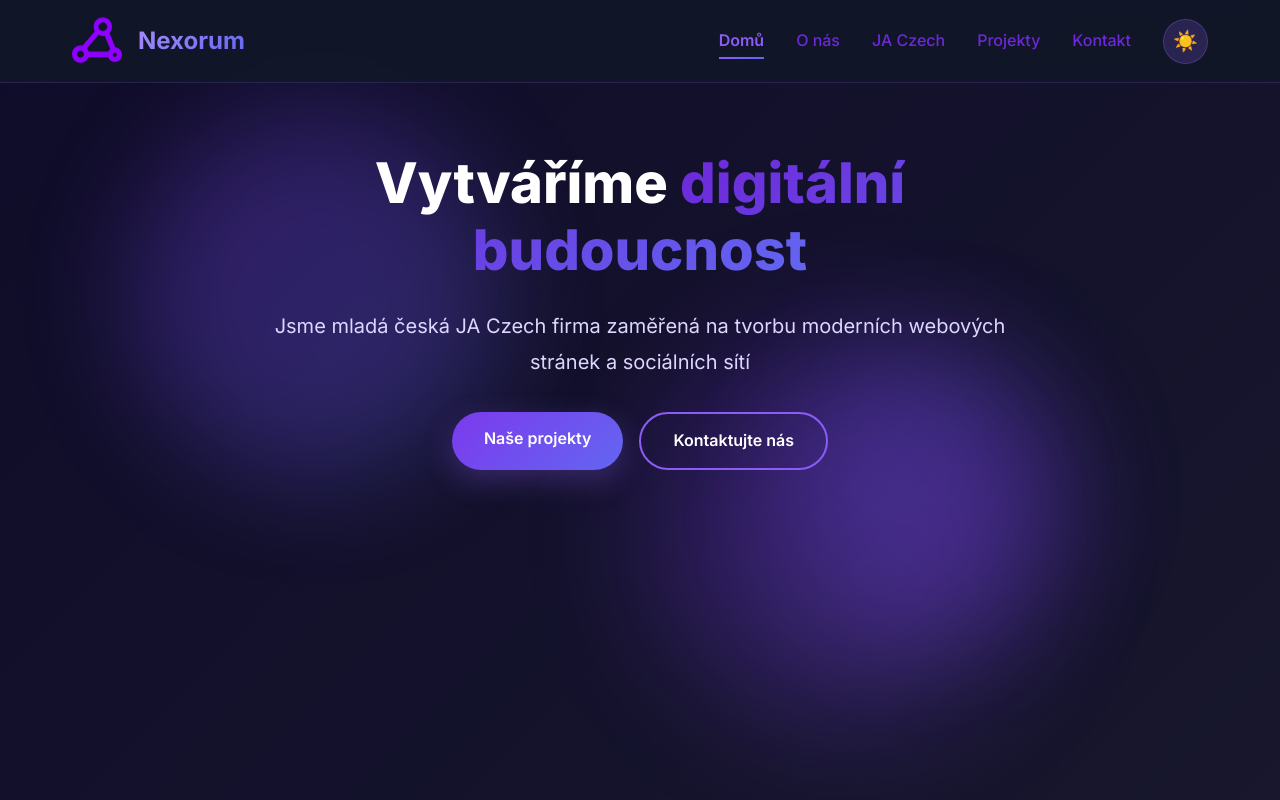
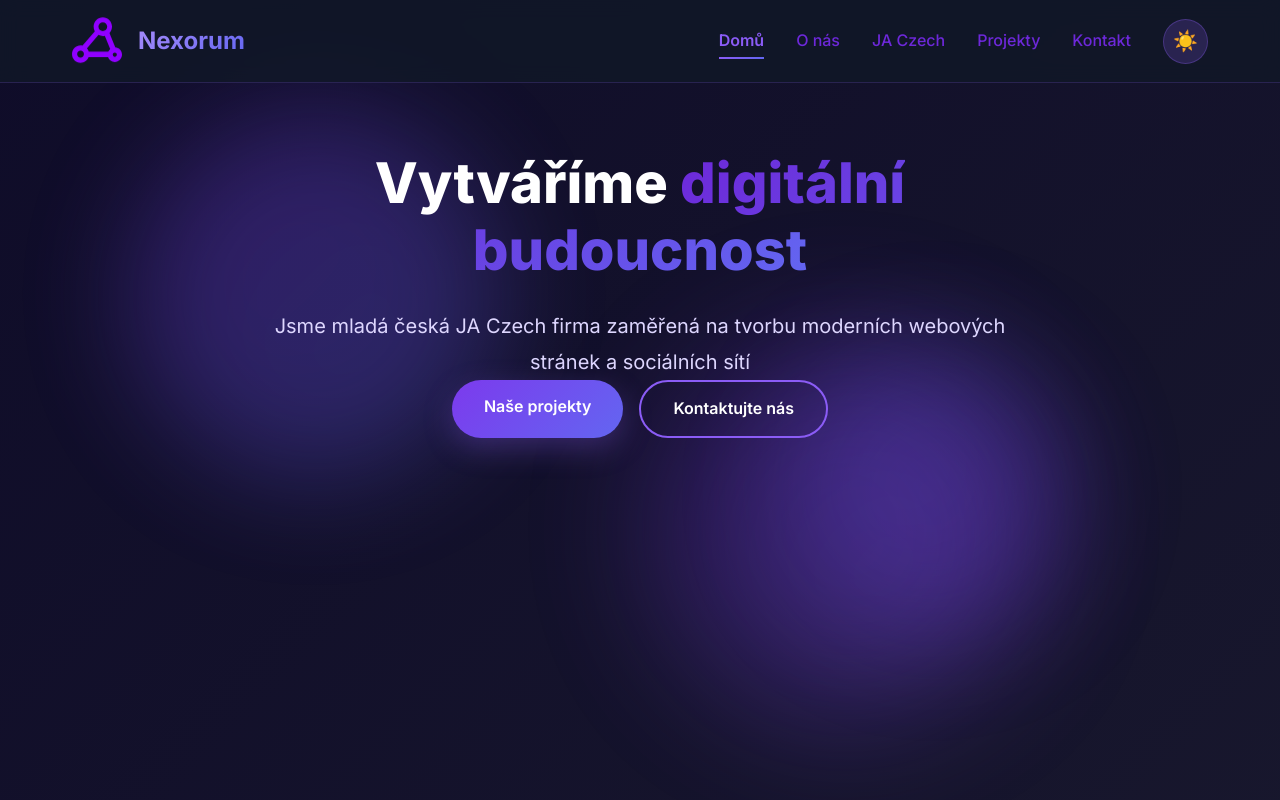
Before and after one commit to cavalinho-xdd/Nexorum-web-page, a React (Vite) app: page / in a window 1280 px wide. Shown: the top 800 px of the page. Built offline with nearby package versions, Linux system fonts and the light colour scheme.

Commit message:
Fix color values and formatting in App.css

```diff
--- a/src/App.css
+++ b/src/App.css
@@ -180,7 +180,7 @@ body {
 
 .hero-subtitle {
   font-size: 1.25rem;
-  color: var(--purple-200);
+  color: var(--purple-200);ffffffc
   margin-bottom: 2rem;
   line-height: 1.8;
 }
@@ -422,7 +422,7 @@ body {
 
 .project-card::before {
   content: '';
-  position: absolute;
+  position: absolute;ffffffc
   top: 0;
   left: -100%;
   width: 100%;
@@ -717,7 +717,7 @@ textarea.form-input {
   display: none;
   flex-direction: column;
   justify-content: space-around;
-  width: 30px;
+  width: 30px;ffffffc
   height: 25px;
   background: transparent;
   border: none;
@@ -861,7 +861,7 @@ textarea.form-input {
 
 @media (max-width: 768px) {
   .light-mode .nav {
-    background: #ffffffe5 !important;
+    background: #ffffffeb !important;
     backdrop-filter: none !important;
     -webkit-backdrop-filter: none !important;
     border-left: 1px solid #e5e7eb;
```
